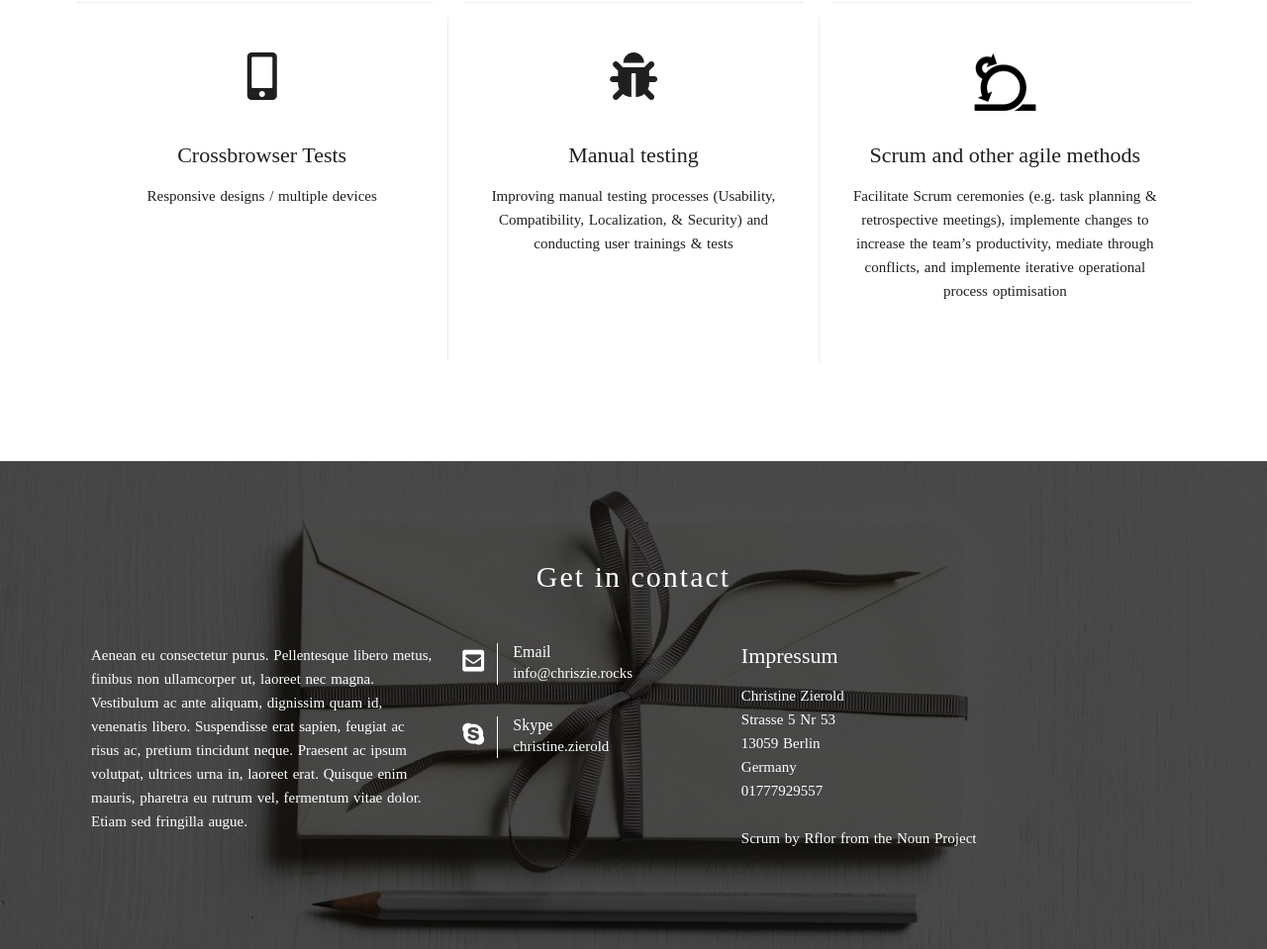
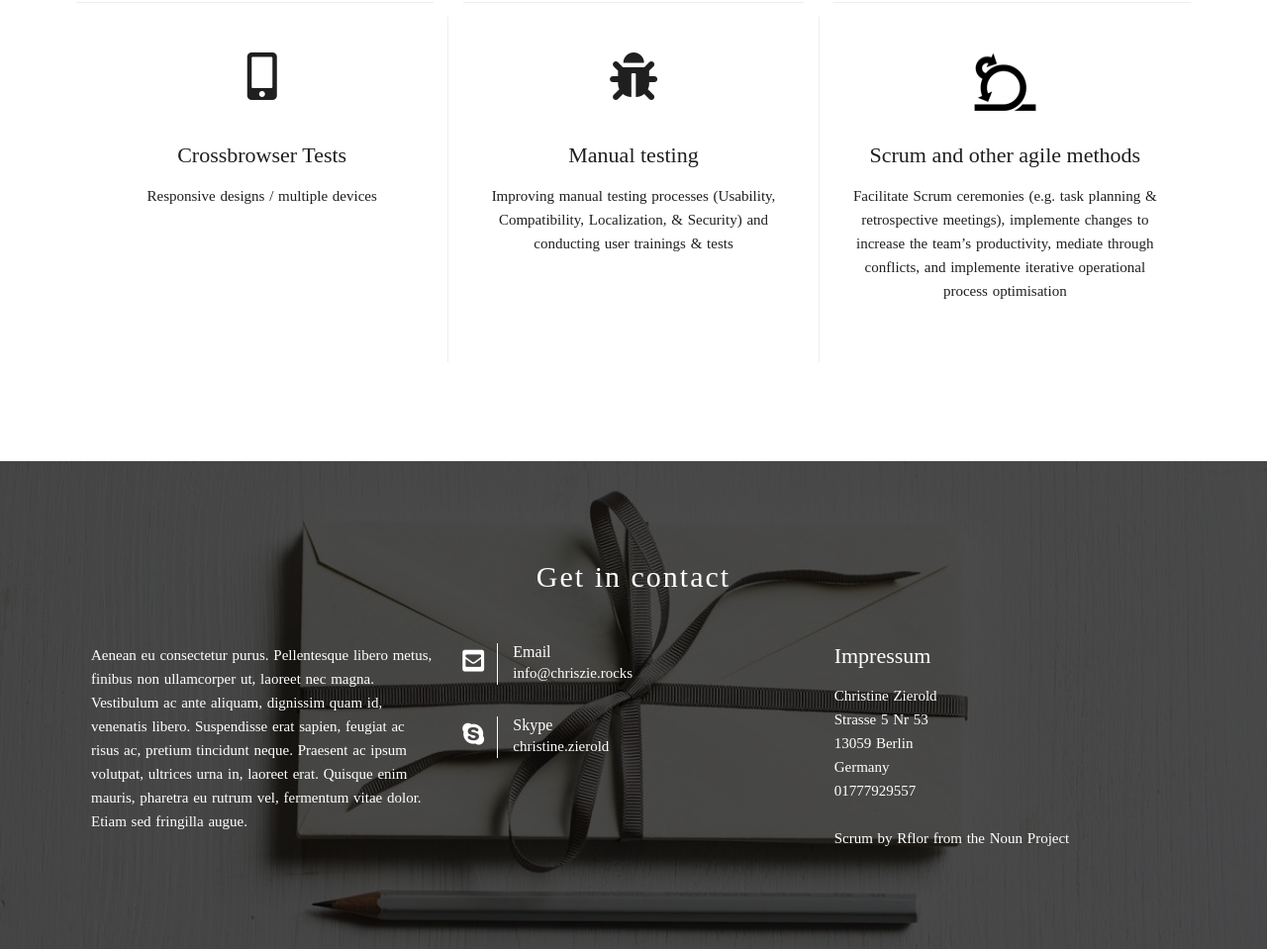
Before and after one commit to ChrisPint/portfolio, a plain HTML site: page index.html in a window 1280 px wide. Shown: the part 2767-3726 px from the top of the page at 99% size. Drawn offline with nearby package versions, Linux system fonts and the light colour scheme.

Commit message:
change col for footer

```diff
--- a/index.html
+++ b/index.html
@@ -309,7 +309,7 @@
                             <p>Aenean eu consectetur purus. Pellentesque libero metus, finibus non ullamcorper ut, laoreet nec magna. Vestibulum ac ante aliquam, dignissim quam id, venenatis libero. Suspendisse erat sapien, feugiat ac risus ac, pretium tincidunt neque. Praesent ac ipsum volutpat, ultrices urna in, laoreet erat. Quisque enim mauris, pharetra eu rutrum vel, fermentum vitae dolor. Etiam sed fringilla augue.</p>
                     </div>
                 </div>
-                <div class="col-lg-3 col-sm-6">
+                <div class="col-lg-4 col-sm-6">
                         <div class="item">
                             <div class="social">
                                 <span class="icon">
@@ -330,7 +330,7 @@
 
                         </div>
                     </div>
-                    <div class="col-lg-3 col-sm-6">
+                    <div class="col-lg-4 col-sm-6">
                             <div class="item">
                                 <div class="title">
                                         <h5>Impressum</h5>
```
